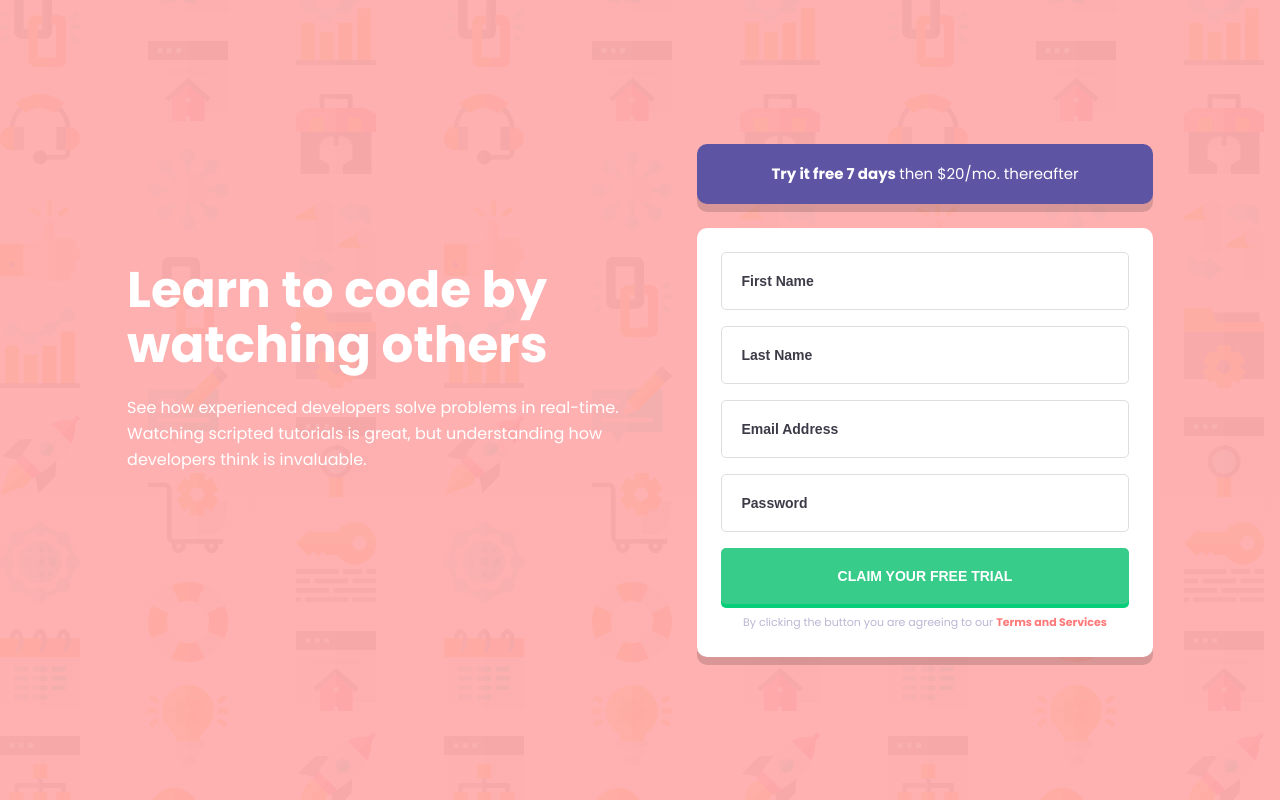
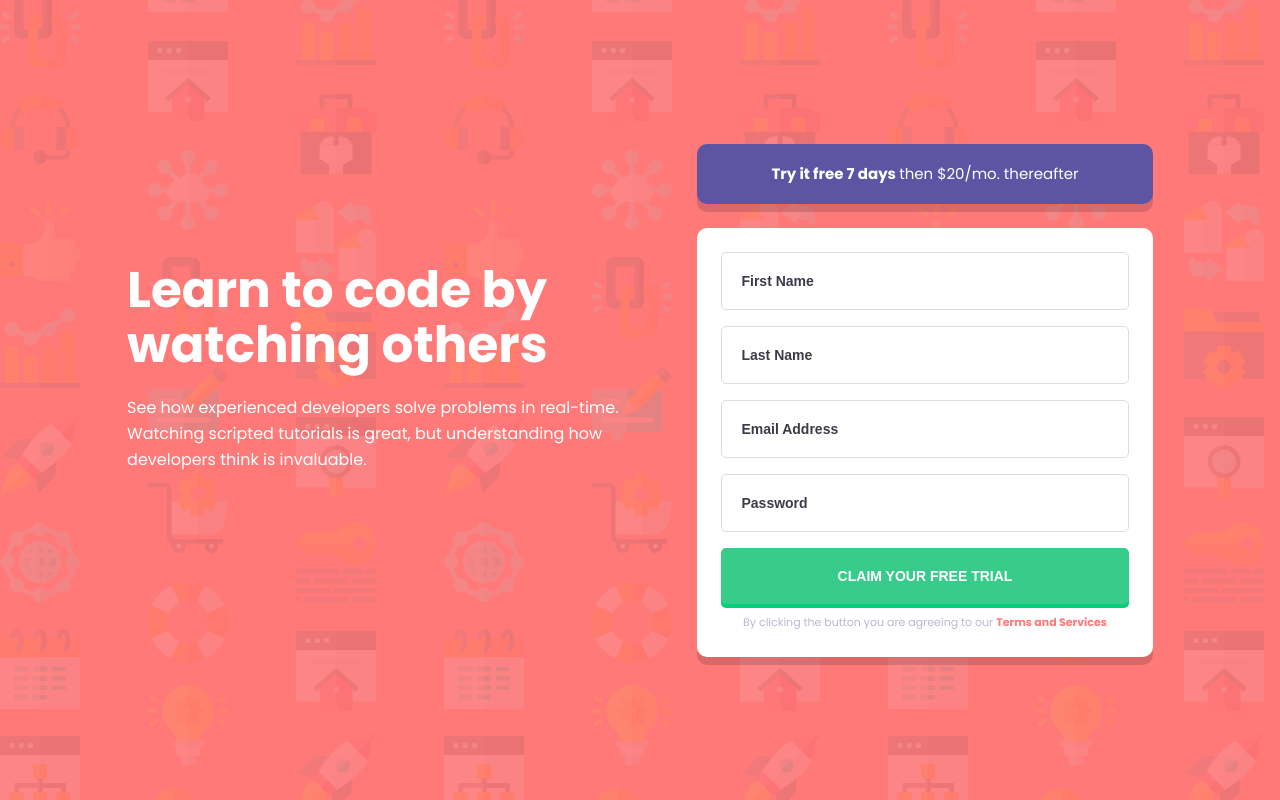
Before and after one commit to stefanmeza94/07-Sign-up-form, a plain HTML site: page index.html in a window 1280 px wide. Drawn offline with Linux system fonts and the light colour scheme.

Commit message:
css done

```diff
--- a/style.css
+++ b/style.css
@@ -19,7 +19,7 @@ body {
 
 .container {
   min-height: 100vh;
-  background: linear-gradient(to bottom, rgba(253, 111, 111, 0.55), rgba(255, 111, 111, 0.4)), url('./images/bg-intro-mobile.png');
+  background: url('./images/bg-intro-mobile.png'), linear-gradient(to right, rgb(255,121,121), rgb(255,121,121));
   padding: 24px;
   display: flex;
   justify-content: center;
@@ -61,7 +61,7 @@ body {
   background-color: var(--violet);
   border-radius: 10px;
   margin-bottom: 24px;
-  box-shadow: 0 8px rgba(0, 0, 0, 0.15);
+  box-shadow: 0px 8px 0px rgba(0, 0, 0, 0.14688);
 }
 
 .form_content .free_box p {
@@ -84,7 +84,7 @@ body {
   background-color: white;
   border-radius: 10px;
   padding: 24px;
-  box-shadow: 0 8px rgba(0, 0, 0, 0.15);
+  box-shadow: 0px 8px 0px rgba(0, 0, 0, 0.14688);
 
 }
 
@@ -181,7 +181,7 @@ body {
 @media (min-width: 992px) {
   .container {
     min-height: 100vh;
-    background: linear-gradient(to bottom, rgba(253, 111, 111, 0.55), rgba(255, 111, 111, 0.55)), url('./images/bg-intro-desktop.png');
+    background: url('./images/bg-intro-desktop.png'), linear-gradient(to right, rgb(255,121,121), rgb(255,121,121));
     background-size: cover;
     padding: 0;
   }
```
